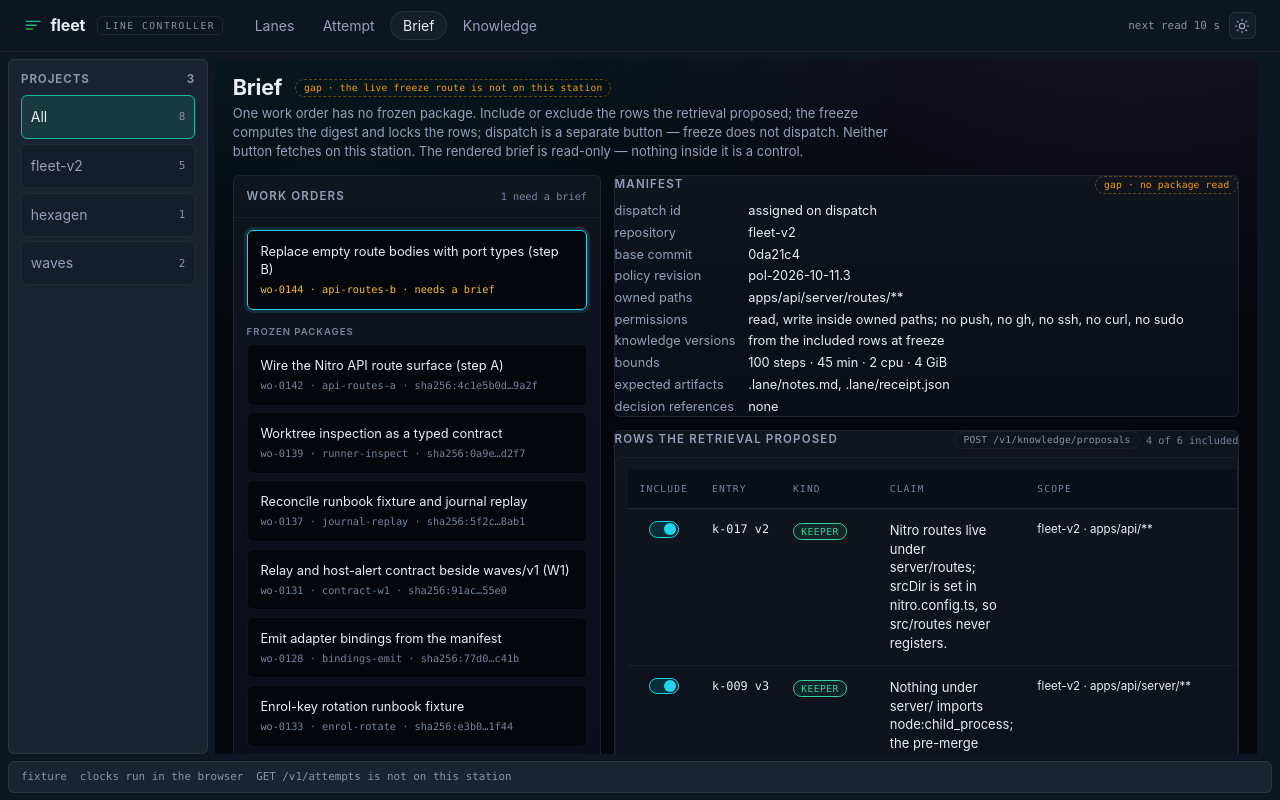
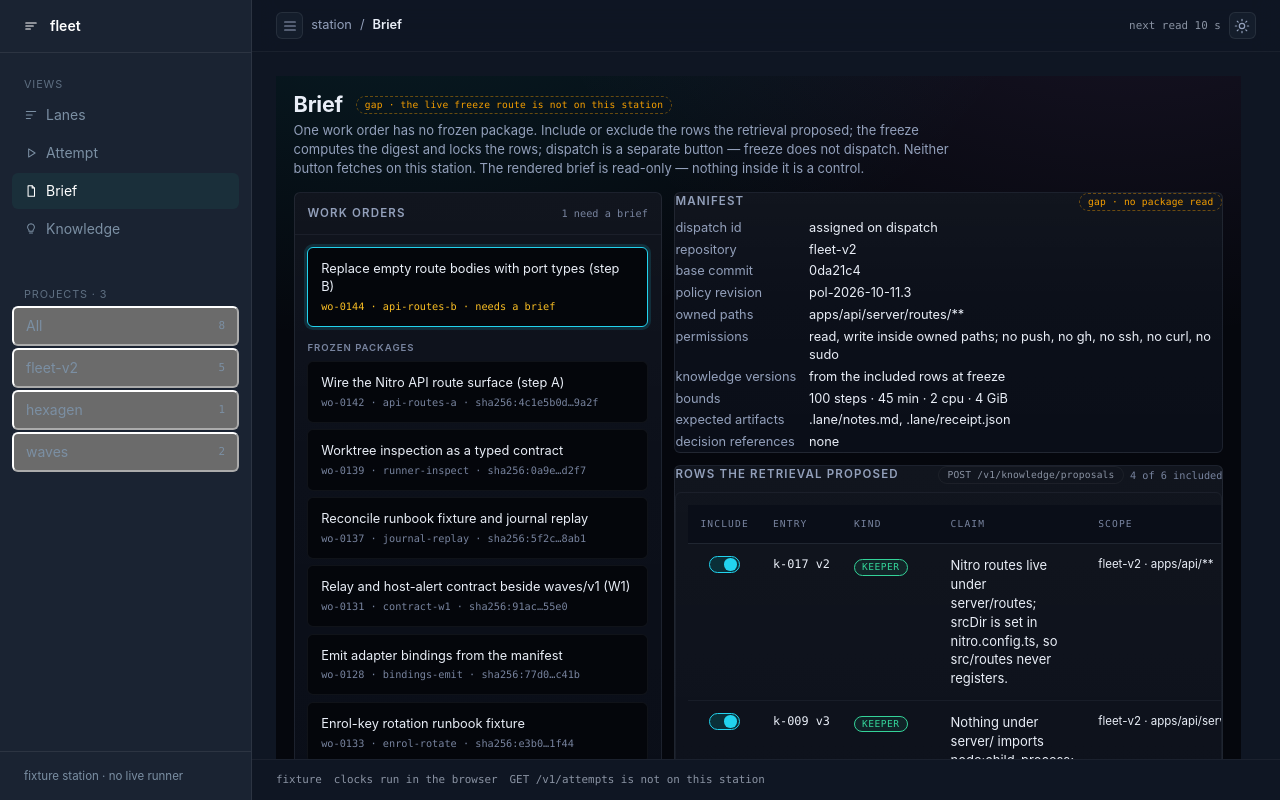
Before and after one commit to martinkrakowski/fleet-v2, a Next.js app in the folder apps/web/: page /brief in a window 1280 px wide. Built offline with nearby package versions, Linux system fonts and the light colour scheme.

Commit message:
feat(web): refactor application shell into collapsible sidebar, topbar, and footer

```diff
--- a/apps/web/src/app/layout.tsx
+++ b/apps/web/src/app/layout.tsx
@@ -1,48 +1,23 @@
 import { Suspense, type ReactNode } from "react";
-import { Countdown } from "../shell/countdown";
-import { ProjectNav } from "../shell/project-nav";
-import { ThemeToggle } from "../shell/theme-toggle";
-import { ViewNav } from "../shell/view-nav";
+import { Footer } from "../shell/footer";
+import { Sidebar } from "../shell/sidebar";
+import { Topbar } from "../shell/topbar";
+import "../shell/shell.css";
 import "./globals.css";
-
-// The shared badge lives in @fleet/ui, which does not resolve in this
-// worktree: import { Badge } from "@fleet/ui". Until the package resolves,
-// the shell renders no badge and does not invent a second one.
 
 export default function RootLayout({ children }: { children: ReactNode }) {
   return (
     <html lang="en" data-theme="dark">
       <body>
-        <div className="app">
-          <header className="topbar">
-            <span className="mark" aria-label="Fleet">
-              <svg viewBox="0 0 24 24" aria-hidden="true">
-                <path d="M3 7h18" />
-                <path d="M3 12h13" />
-                <path d="M3 17h8" />
-              </svg>
-              <b>fleet</b>
-            </span>
-            <span className="tag">line controller</span>
-            <ViewNav />
-            <div className="topctl">
-              <Countdown />
-              <ThemeToggle />
+        <div className="app-shell">
+          <Sidebar />
+          <div className="main">
+            <Topbar />
+            <div className="page-wrapper">
+              <Suspense fallback={null}>{children}</Suspense>
             </div>
-          </header>
-          <div className="frame">
-            <Suspense fallback={null}>
-              <ProjectNav />
-            </Suspense>
-            <main className="page">
-              <Suspense fallback={null}>{children}</Suspense>
-            </main>
+            <Footer />
           </div>
-          <footer className="foot">
-            <span>fixture</span>
-            <span>clocks run in the browser</span>
-            <span>GET /v1/attempts is not on this station</span>
-          </footer>
         </div>
       </body>
     </html>
--- /dev/null
+++ b/apps/web/src/shell/footer.tsx
@@ -0,0 +1,12 @@
+/**
+ * The shell footer: the station status and route notice line.
+ */
+export function Footer() {
+  return (
+    <footer className="footer">
+      <span>fixture</span>
+      <span>clocks run in the browser</span>
+      <span>GET /v1/attempts is not on this station</span>
+    </footer>
+  );
+}
--- a/apps/web/src/shell/project-nav.tsx
+++ b/apps/web/src/shell/project-nav.tsx
@@ -1,52 +1,55 @@
 "use client";
 
-import { useRouter, useSearchParams } from "next/navigation";
-import { attempts, workOrders } from "../app/lanes/fixture";
+import { usePathname, useRouter, useSearchParams } from "next/navigation";
+import {
+  getProjectAttemptCounts,
+  totalAttemptsCount,
+} from "../fixtures/station-fixture";
 
 export function ProjectNav() {
   const router = useRouter();
-  const project = useSearchParams().get("project") ?? "";
-  const projects = Array.from(
-    attempts.reduce((map, attempt) => {
-      const name = workOrders[attempt.wo].project;
-      map.set(name, (map.get(name) ?? 0) + 1);
-      return map;
-    }, new Map<string, number>())
-  ).sort(([a], [b]) => a.localeCompare(b));
+  const pathname = usePathname() ?? "/lanes";
+  const searchParams = useSearchParams();
+  const project = searchParams.get("project") ?? "";
+  const projects = getProjectAttemptCounts();
 
   function choose(name: string) {
-    const query = name ? `?project=${encodeURIComponent(name)}` : "";
-    router.push(`/lanes${query}`);
+    const params = new URLSearchParams(searchParams.toString());
+    if (name) {
+      params.set("project", name);
+    } else {
+      params.delete("project");
+    }
+    const query = params.toString();
+    router.push(query ? `${pathname}?${query}` : pathname);
   }
 
   return (
-    <nav className="sidenav" aria-label="Projects">
-      <h2 className="sideh">
-        Projects <span>{projects.length}</span>
-      </h2>
-      <div className="sidelist">
+    <div className="sidebar-section sidebar-projects">
+      <div className="sidebar-label">Projects · {projects.length}</div>
+      <nav className="sidebar-nav" aria-label="Projects">
         <button
           type="button"
-          className={project === "" ? "sidebtn on" : "sidebtn"}
+          className="sidebar-link"
           aria-current={project === "" ? "true" : undefined}
           onClick={() => choose("")}
         >
-          <span>All</span>
-          <span className="sidecount">{attempts.length}</span>
+          <span className="sidebar-link-label">All</span>
+          <span className="sidebar-badge">{totalAttemptsCount}</span>
         </button>
         {projects.map(([name, count]) => (
           <button
             key={name}
             type="button"
-            className={project === name ? "sidebtn on" : "sidebtn"}
+            className="sidebar-link"
             aria-current={project === name ? "true" : undefined}
             onClick={() => choose(name)}
           >
-            <span>{name}</span>
-            <span className="sidecount">{count}</span>
+            <span className="sidebar-link-label">{name}</span>
+            <span className="sidebar-badge">{count}</span>
           </button>
         ))}
-      </div>
-    </nav>
+      </nav>
+    </div>
   );
 }
--- /dev/null
+++ b/apps/web/src/shell/shell.css
@@ -0,0 +1,33 @@
+/*
+ * Fleet v2 — shell component rules that supplement the Admin Shell layout
+ * classes owned by apps/web/src/app/globals.css (see docs/DESIGN.md).
+ *
+ * Everything here goes through the design tokens; no hard-coded colours.
+ */
+
+/* Collapsed desktop icon rail (`body.sidebar-rail`): keep the glyph, drop
+ * the text and the counts, and shrink the grid track to the rail width. */
+@media (min-width: 992px) {
+  body.sidebar-rail .app-shell {
+    grid-template-columns: var(--sidebar-rail-w) minmax(0, 1fr);
+  }
+  body.sidebar-rail .main {
+    grid-column: 2;
+  }
+}
+
+body.sidebar-rail .sidebar .sidebar-link-label,
+body.sidebar-rail .sidebar .sidebar-brand-label {
+  display: none;
+}
+
+body.sidebar-rail .sidebar .sidebar-brand {
+  justify-content: center;
+  padding: var(--space-4) var(--space-2);
+}
+
+/* The projects list is text-only; it stays in the expanded sidebar and in
+ * the mobile drawer instead of the icon rail. */
+body.sidebar-rail .sidebar .sidebar-projects {
+  display: none;
+}
--- /dev/null
+++ b/apps/web/src/shell/sidebar.tsx
@@ -0,0 +1,38 @@
+"use client";
+
+import { Suspense } from "react";
+import { ProjectNav } from "./project-nav";
+import { ViewNav } from "./view-nav";
+
+function closeDrawer() {
+  document.body.classList.remove("sidebar-open");
+}
+
+/**
+ * The fixed dark-slate application rail: brand, view links, the project
+ * filter, and the station footer line. Collapses to a `64px` icon rail on
+ * desktop via `body.sidebar-rail` and becomes an off-canvas drawer on
+ * mobile via `body.sidebar-open`.
+ */
+export function Sidebar() {
+  return (
+    <>
+      <aside className="sidebar">
+        <div className="sidebar-brand">
+          <svg className="ic" viewBox="0 0 24 24" aria-hidden="true">
+            <path d="M3 7h18" />
+            <path d="M3 12h13" />
+            <path d="M3 17h8" />
+          </svg>
+          <span className="sidebar-brand-label">fleet</span>
+        </div>
+        <ViewNav />
+        <Suspense fallback={null}>
+          <ProjectNav />
+        </Suspense>
+        <div className="sidebar-footer">fixture station · no live runner</div>
+      </aside>
+      <div className="sidebar-backdrop" onClick={closeDrawer} />
+    </>
+  );
+}
--- a/apps/web/src/shell/theme-toggle.tsx
+++ b/apps/web/src/shell/theme-toggle.tsx
@@ -1,8 +1,11 @@
 "use client";
 
-import { useState } from "react";
+import { IconButton } from "@fleet/ui";
+import { useEffect, useState } from "react";
 
-function ThemeIcon({ theme }: { theme: "dark" | "light" }) {
+type Theme = "dark" | "light";
+
+function ThemeIcon({ theme }: { theme: Theme }) {
   return theme === "dark" ? (
     <svg className="ic" viewBox="0 0 24 24" aria-hidden="true">
       <circle cx="12" cy="12" r="4" />
@@ -15,21 +18,33 @@ function ThemeIcon({ theme }: { theme: "dark" | "light" }) {
   );
 }
 
+/**
+ * The theme toggle. The chosen theme is persisted under `localStorage`
+ * key `theme` and applied to `document.documentElement.dataset.theme`.
+ */
 export function ThemeToggle() {
-  const [theme, setTheme] = useState<"dark" | "light">("dark");
-  const next = theme === "dark" ? "light" : "dark";
+  const [theme, setTheme] = useState<Theme>("dark");
+
+  useEffect(() => {
+    const current = document.documentElement.dataset.theme;
+    if (current === "light" || current === "dark") {
+      setTheme(current);
+    }
+  }, []);
+
+  const next: Theme = theme === "dark" ? "light" : "dark";
+
   return (
-    <button
-      type="button"
-      className="iconbtn"
+    <IconButton
+      label="Switch theme"
       title={theme === "dark" ? "Switch to the light twin" : "Switch to dark"}
-      aria-label="Switch theme"
       onClick={() => {
-        document.documentElement.setAttribute("data-theme", next);
+        document.documentElement.dataset.theme = next;
+        localStorage.setItem("theme", next);
         setTheme(next);
       }}
     >
       <ThemeIcon theme={theme} />
-    </button>
+    </IconButton>
   );
 }
--- /dev/null
+++ b/apps/web/src/shell/topbar.tsx
@@ -0,0 +1,55 @@
+"use client";
+
+import { usePathname } from "next/navigation";
+import { IconButton } from "@fleet/ui";
+import { Countdown } from "./countdown";
+import { ThemeToggle } from "./theme-toggle";
+
+const ROUTES = [
+  { href: "/lanes", label: "Lanes" },
+  { href: "/attempt", label: "Attempt" },
+  { href: "/brief", label: "Brief" },
+  { href: "/knowledge", label: "Knowledge" },
+];
+
+function toggleSidebar() {
+  if (window.matchMedia("(max-width: 991.98px)").matches) {
+    document.body.classList.remove("sidebar-rail");
+    document.body.classList.toggle("sidebar-open");
+  } else {
+    document.body.classList.remove("sidebar-open");
+    document.body.classList.toggle("sidebar-rail");
+  }
+}
+
+/**
+ * The sticky application topbar: the sidebar toggle, the route breadcrumb
+ * across `/lanes`, `/attempt`, `/brief` and `/knowledge`, the 15 s read
+ * cadence pill, and the theme toggle.
+ */
+export function Topbar() {
+  const pathname = usePathname();
+  const route = ROUTES.find((candidate) => pathname?.startsWith(candidate.href));
+  return (
+    <header className="topbar">
+      <div className="topbar-left">
+        <IconButton label="Toggle sidebar" onClick={toggleSidebar}>
+          <svg className="ic" viewBox="0 0 24 24" aria-hidden="true">
+            <path d="M4 6h16" />
+            <path d="M4 12h16" />
+            <path d="M4 18h16" />
+          </svg>
+        </IconButton>
+        <div className="topbar-breadcrumb">
+          <span>station</span>
+          <span aria-hidden="true">/</span>
+          <b>{route?.label ?? ROUTES[0].label}</b>
+        </div>
+      </div>
+      <div className="topbar-right">
+        <Countdown />
+        <ThemeToggle />
+      </div>
+    </header>
+  );
+}
--- a/apps/web/src/shell/view-nav.tsx
+++ b/apps/web/src/shell/view-nav.tsx
@@ -4,27 +4,68 @@ import Link from "next/link";
 import { usePathname } from "next/navigation";
 
 const VIEWS = [
-  { href: "/lanes", label: "Lanes" },
-  { href: "/attempt", label: "Attempt" },
-  { href: "/brief", label: "Brief" },
-  { href: "/knowledge", label: "Knowledge" },
+  {
+    href: "/lanes",
+    label: "Lanes",
+    icon: (
+      <svg className="ic" viewBox="0 0 24 24" aria-hidden="true">
+        <path d="M4 6h16" />
+        <path d="M4 12h10" />
+        <path d="M4 18h7" />
+      </svg>
+    ),
+  },
+  {
+    href: "/attempt",
+    label: "Attempt",
+    icon: (
+      <svg className="ic" viewBox="0 0 24 24" aria-hidden="true">
+        <path d="M8 5v14l11-7z" />
+      </svg>
+    ),
+  },
+  {
+    href: "/brief",
+    label: "Brief",
+    icon: (
+      <svg className="ic" viewBox="0 0 24 24" aria-hidden="true">
+        <path d="M7 3h7l4 4v14H7z" />
+        <path d="M14 3v4h4" />
+      </svg>
+    ),
+  },
+  {
+    href: "/knowledge",
+    label: "Knowledge",
+    icon: (
+      <svg className="ic" viewBox="0 0 24 24" aria-hidden="true">
+        <path d="M12 3a6 6 0 0 1 3.5 10.8V16h-7v-2.2A6 6 0 0 1 12 3z" />
+        <path d="M9.5 19h5" />
+      </svg>
+    ),
+  },
 ];
 
 export function ViewNav() {
   const pathname = usePathname();
   return (
-    <nav className="views" aria-label="Views">
+    <div className="sidebar-section">
+      <div className="sidebar-label">Views</div>
+      <nav className="sidebar-nav" aria-label="Views">
         {VIEWS.map((view) => (
           <Link
             key={view.href}
             href={view.href}
+            className="sidebar-link"
             aria-current={
               pathname?.startsWith(view.href) ? ("page" as const) : undefined
             }
           >
-          {view.label}
+            {view.icon}
+            <span className="sidebar-link-label">{view.label}</span>
           </Link>
         ))}
       </nav>
+    </div>
   );
 }
```
Lines whose indentation alone changed are shown as unchanged.
